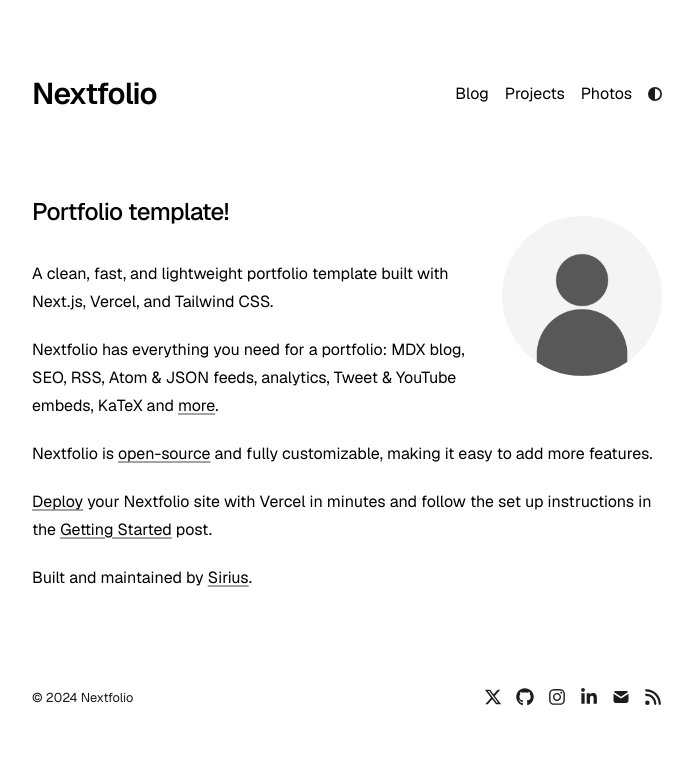
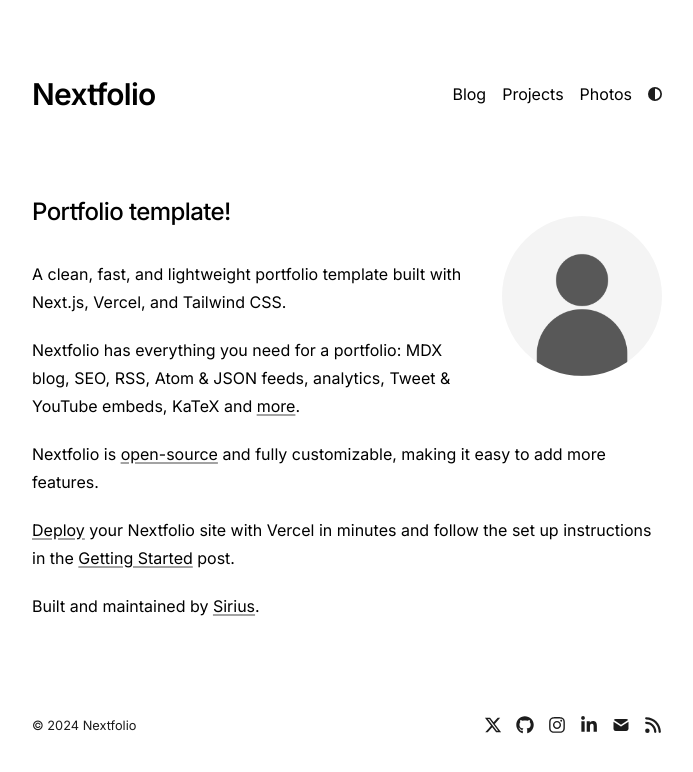
Before and after one commit to 1msirius/Nextfolio, a Next.js app: page / in a window 1280 px wide. Shown: the top 772 px of the page, without its empty margins (293-986 px from the left). Built offline with nearby package versions, Linux system fonts and the light colour scheme.

Commit message:
Change font family to Inter

```diff
--- a/app/layout.tsx
+++ b/app/layout.tsx
@@ -1,13 +1,14 @@
 import "./global.css";
 import type { Metadata } from "next";
-import { GeistSans } from "geist/font/sans";
-import { GeistMono } from "geist/font/mono";
+import { Inter } from "next/font/google";
 import { Navbar } from "./components/nav";
 import { Analytics } from "@vercel/analytics/react";
 import { SpeedInsights } from "@vercel/speed-insights/next";
 import Footer from "./components/footer";
 import { ThemeProvider } from "./components/theme-switch";
 import { metaData } from "./config";
+
+const inter = Inter({ subsets: ["latin"] });
 
 export const metadata: Metadata = {
   metadataBase: new URL(metaData.baseUrl),
@@ -53,7 +54,7 @@
   children: React.ReactNode;
 }) {
   return (
-    <html lang="en" className={cx(GeistSans.variable, GeistMono.variable)}>
+    <html lang="en" className={`${inter.className}`}>
       <head>
         <link
           rel="alternate"
--- a/package.json
+++ b/package.json
@@ -13,7 +13,6 @@
     "@vercel/analytics": "^1.4.1",
     "@vercel/speed-insights": "^1.1.0",
     "feed": "^4.2.2",
-    "geist": "1.3.1",
     "katex": "^0.16.20",
     "next": "^15.1.4",
     "next-mdx-remote": "^5.0.0",
--- a/tailwind.config.js
+++ b/tailwind.config.js
@@ -4,10 +4,6 @@
   content: ["./app/**/*.{js,ts,jsx,tsx,mdx}", "./public/**/*.svg"],
   theme: {
     extend: {
-      fontFamily: {
-        sans: ["var(--font-geist-sans)"],
-        mono: ["var(--font-geist-mono)"],
-      },
       typography: {
         quoteless: {
           css: {
```
Also changed, not shown: 1 other file (tests, documents, lock files or other folders).
